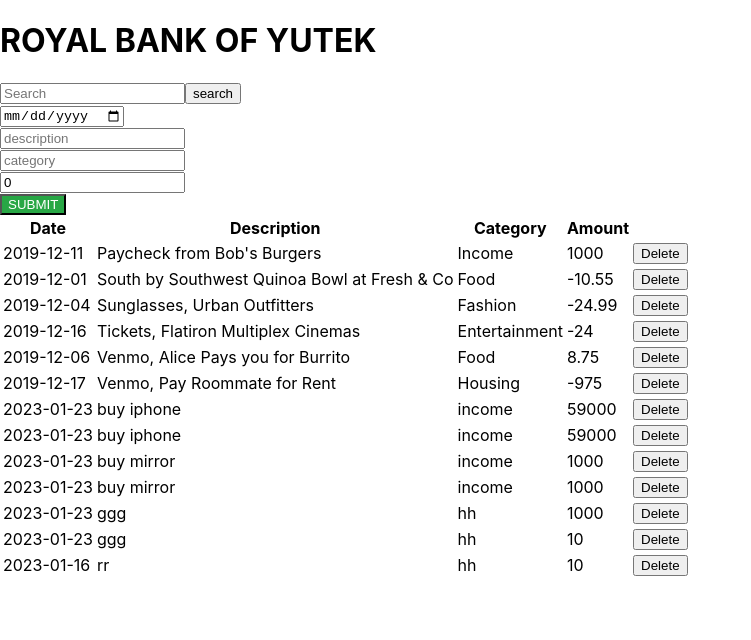
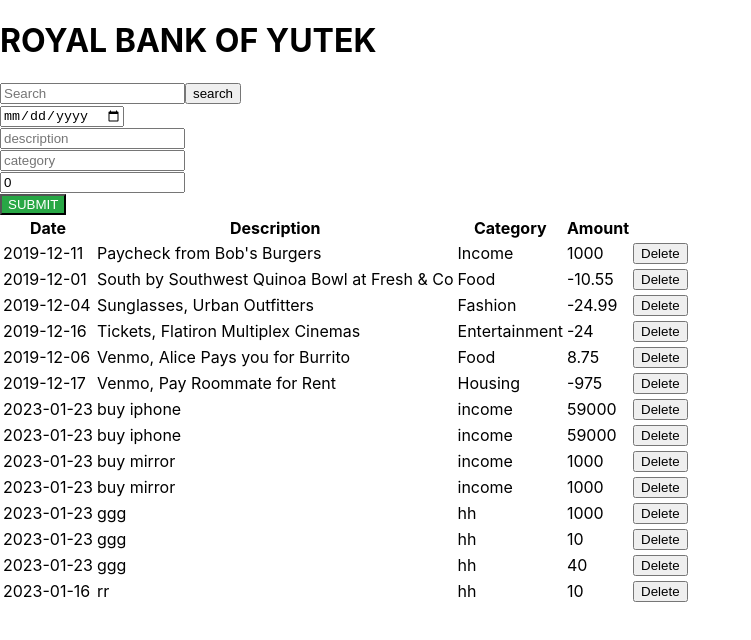
Before and after one commit to JosephMugo8711/ROYALBANKOFYUTEK, a React (Create React App) app: page / in a window 1280 px wide. Shown: the top 640 px of the page, without its empty margins (0-751 px from the left). Built offline with nearby package versions, Linux system fonts and the light colour scheme; data requests are answered from the project's data file; the HTML template or start-up script is replaced by a standard one.

Commit message:
archhtecture

```diff
--- a/db.json
+++ b/db.json
@@ -90,6 +90,13 @@
       "category": "hh",
       "amount": "10",
       "id": 26
+    },
+    {
+      "date": "2023-01-23",
+      "description": "ggg",
+      "category": "hh",
+      "amount": "40",
+      "id": 27
     }
   ]
 }
--- a/src/components/Search.jsx
+++ b/src/components/Search.jsx
@@ -4,7 +4,7 @@
     return(
       <div className="input-group">
          <input type="search" class="form-control rounded" placeholder="Search" aria-label="Search" aria-describedby="search-addon" />
-         <button type="button" class="btn btn-outline-primary">search</button>
+         <button type="button" class="btn btn-outline-primary bg-success text-white">search</button>
       </div>
     )
 }
```
